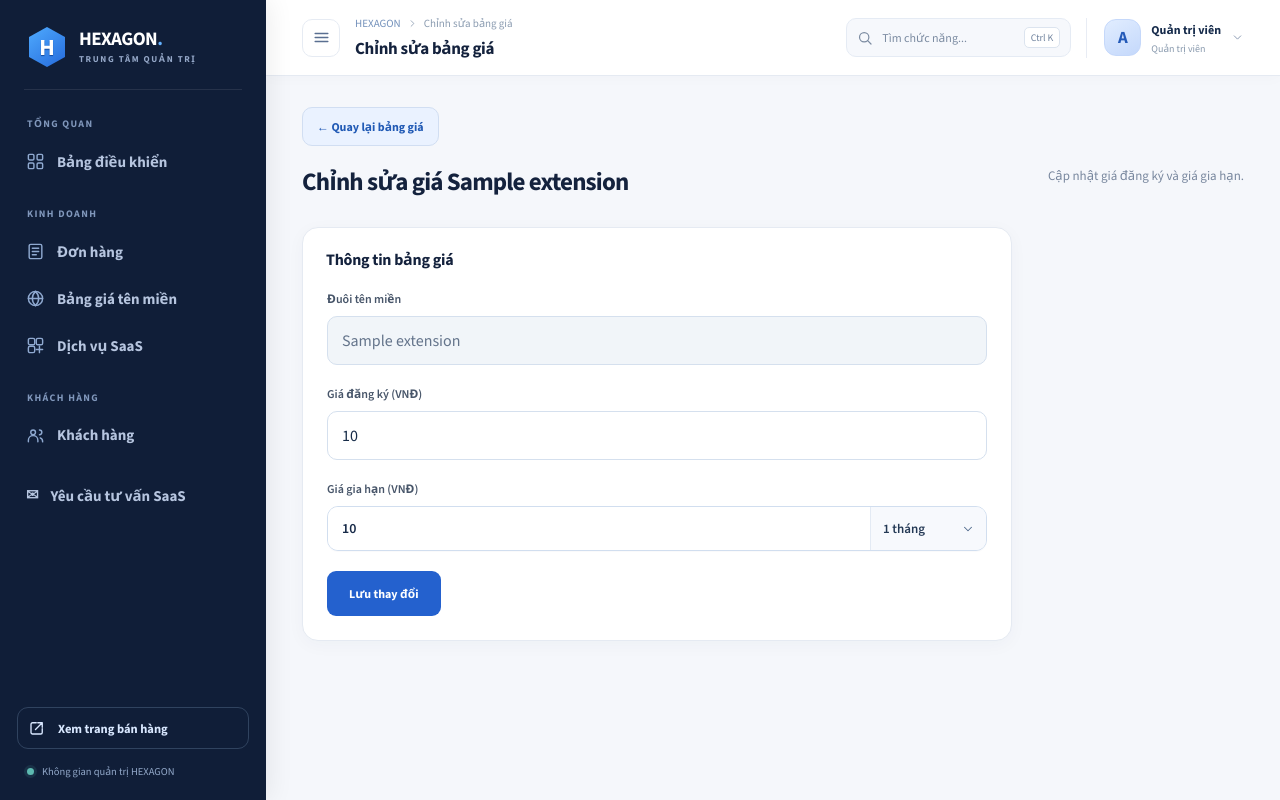
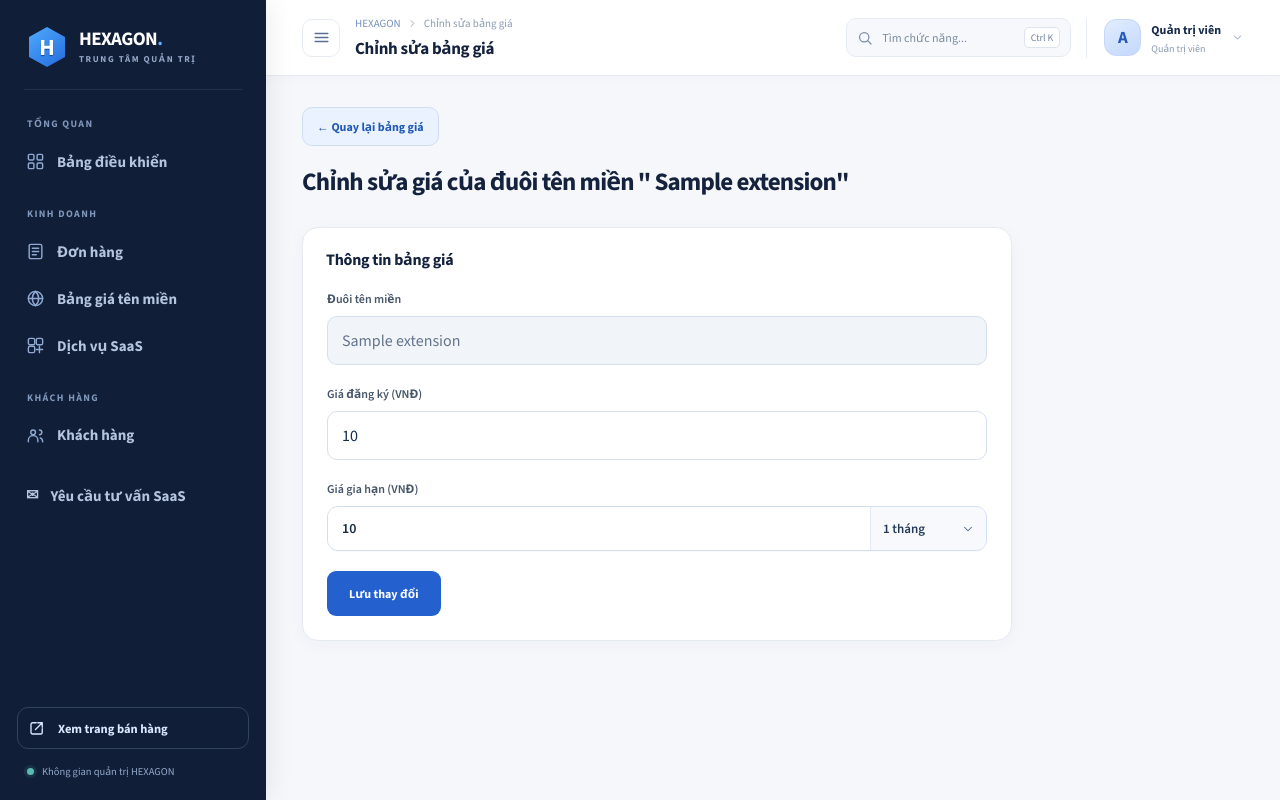
Before and after one commit to nguyenduyen2572-collab/demo.hexagon.xyz, a Laravel app: template resources/views/admin/domain-price-edit.blade.php in a window 1280 px wide. Run offline with Laravel 12, Linux system fonts and the light colour scheme; the template is opened without the code that fills it: most values are stand-ins (such as "Sample title", 1, 10 or a date in 2020).

Commit message:
Chỉnh sửa form bảng giá

```diff
--- a/resources/views/admin/domain-price-edit.blade.php
+++ b/resources/views/admin/domain-price-edit.blade.php
@@ -12,8 +12,7 @@
 </a>
 
 <div class="page-heading">
-    <h1>Chỉnh sửa giá {{ $price->extension }}</h1>
-    <p>Cập nhật giá đăng ký và giá gia hạn.</p>
+    <h1>Chỉnh sửa giá của đuôi tên miền " {{ $price->extension }}"</h1>
 </div>
 
 @if($errors->any())
```
